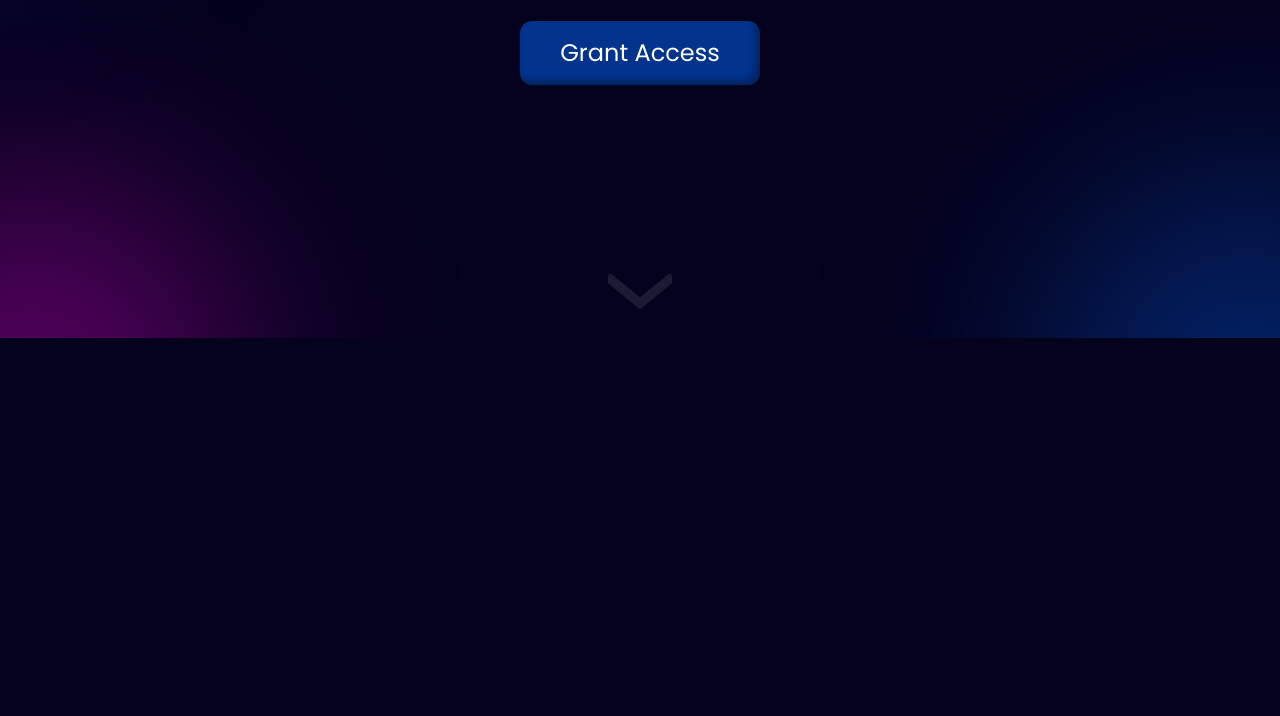
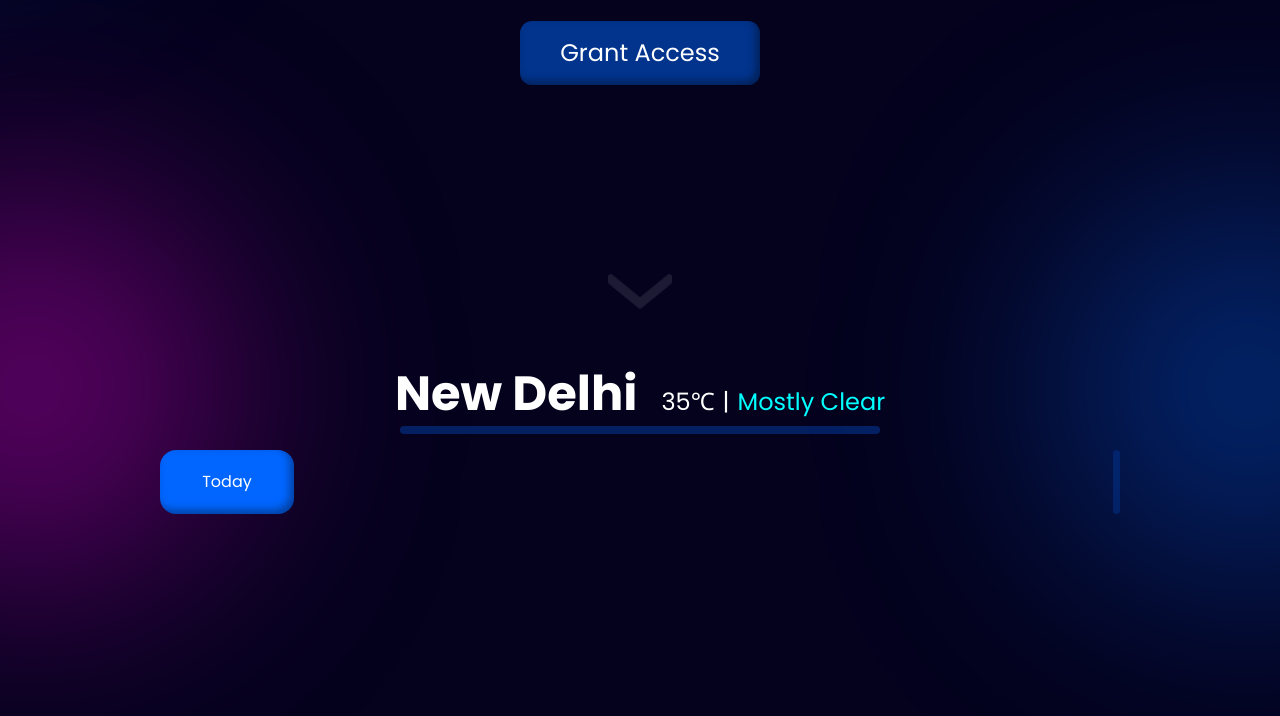
Before and after one commit to invtfl-yuvraj/weathersky, a website built with Vite: page index.html in a window 1280 px wide. Shown: the part 478-1194 px from the top of the page. Before the commit the page ends 816 px from the top, so only its background shows below. Built offline with nearby package versions, Linux system fonts and the light colour scheme.

Commit message:
Completed upper half of detailed weather cond. section

```diff
--- a/index.html
+++ b/index.html
@@ -174,7 +174,7 @@
                         </div>
                         <div class="flex justify-between items-center flex-col gap-4">
                             <h4>Cloudiness</h4>
-                            <img class="w-16 invert" src="./assets/cloud.png" alt="" >
+                            <img class="w-16 invert" src="./assets/cloud.png" alt="">
                             <p class="text-cyan "><span data-currCloudiness>0</span>%</p>
                         </div>
                         <div class="flex justify-between items-center flex-col gap-4">
@@ -240,6 +240,46 @@
 
         </section>
 
+        <!-- detailed weather  -->
+
+        <section class="relative h-[90vh] w-full">
+            <div class="mx-40 text-white h-5/6 pt-8 gap-20">
+
+                <!-- location  -->
+                <div class="flex justify-center items-end gap-6">
+                    <h2 class="text-5xl font-bold">New Delhi</h2>
+                    <div class="flex justify-center items-end gap-2">
+                        <h2 class="text-2xl"><span data-currentTemp>35&#8451;</span></h2>
+                        <p class="text-2xl"> | </p>
+                        <h3 class="text-2xl text-cyan" data-currWeatherCondition>Mostly Clear</h3>
+                    </div>
+
+                </div>
+
+                <!-- horizontal line under location and temp -->
+                <div class="w-full flex justify-center pt-2">
+                    <div class="w-1/2 h-2 bg-lightBlue bg-opacity-30 rounded-xl"></div>
+
+                </div>
+
+                <!-- timezone -->
+
+                <div class="h-16 w-full mt-4 flex gap-2 items-center">
+                    <div class="bg-lightBlue flex items-center justify-center w-1/6 h-full rounded-2xl shadow-[inset_-4px_-4px_8.0px_0.0px_rgba(0,0,0,0.38)]">
+                        <p>Today</p>
+                    </div>
+                    <div class="h-full w-full rounded-xl flex gap-2 overflow-scroll scroll-smooth no-scrollbar" data-hourlyWeatherDetailed>
+
+
+                    </div>
+                    <div class="h-full w-2 bg-lightBlue rounded-xl bg-opacity-20"></div>
+                </div>
+
+            </div>
+        </section>
+
+
+
 
     </div>
 
```
